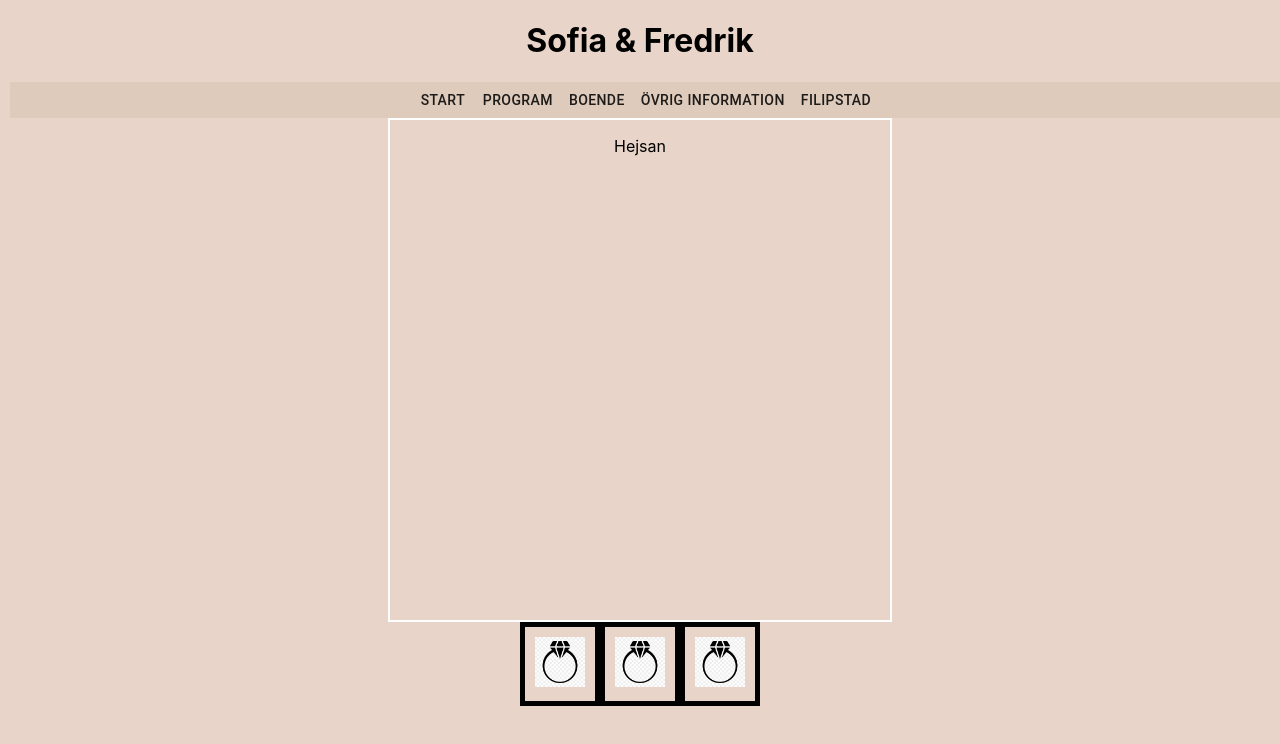
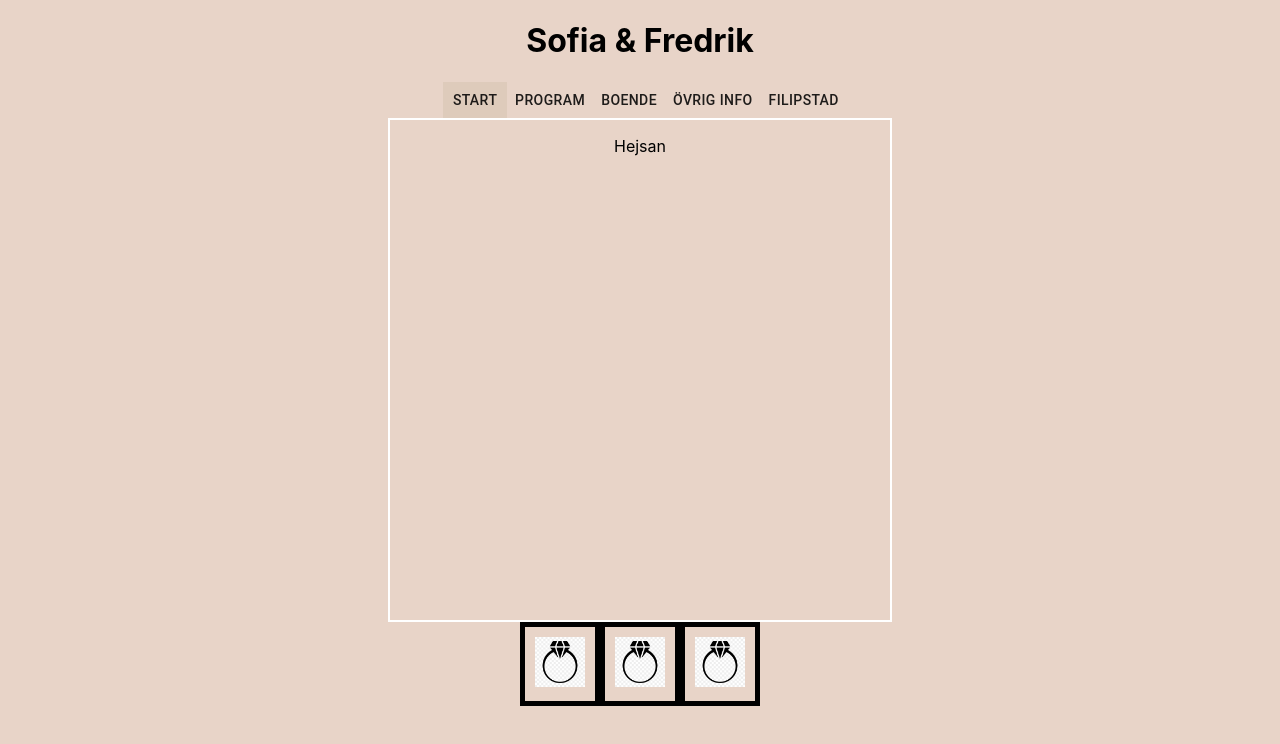
Before and after one commit to cflhammar/cflhammar.github.io, a React (Create React App) app: page / in a window 1280 px wide. Shown: the top 744 px of the page. Built offline with nearby package versions, Linux system fonts and the light colour scheme.

Commit message:
change bg-color on selected menu

```diff
--- a/public/index.html
+++ b/public/index.html
@@ -9,7 +9,7 @@
       name="description"
       content="Web site created using create-react-app"
     />
-    <link rel="apple-touch-icon" href="%PUBLIC_URL%/src/components/Footer/ring.png" />
+    <link rel="apple-touch-icon" href="%PUBLIC_URL%/ring.png" />
     <!--
       manifest.json provides metadata used when your web app is installed on a
       user's mobile device or desktop. See https://developers.google.com/web/fundamentals/web-app-manifest/
--- a/src/components/Header/Header.css
+++ b/src/components/Header/Header.css
@@ -8,8 +8,8 @@
 }
 
 .navBar {
-    background-color: rgb(222, 203, 187);
     margin-left: 10px;
+    display: inline-flex;
 }
 
 button {
@@ -17,3 +17,12 @@ button {
     margin-left: 10px;
     margin-right: 10px;
 }
+
+.selected {
+    background-color: rgb(222, 203, 187);
+    text-decoration: none;
+}
+
+.unselected {
+    text-decoration: none;
+}
--- a/src/components/Header/Header.tsx
+++ b/src/components/Header/Header.tsx
@@ -20,22 +20,31 @@ const Header : FC<PageIdInterface> = ({pageId, setPageId}) => {
                 <h1>Sofia & Fredrik</h1>
             </Link>
             <div className="navBar">
-                <Link to="/" style={ pageId != 0 ? {  textDecoration: "none" } : {}}>
+                <div className={ pageId == 0 ? "selected" : "unselected"}>
+                    <Link to="/" >
                         <Button onClick={() => onClick(0)} variant="text">Start</Button>
                     </Link>
-                <Link to="/program" style={ pageId != 1 ? {  textDecoration: "none" } : {}}>
+                </div>
+                <div className={ pageId == 1 ? "selected" : "unselected"}>
+                    <Link to="/program" >
                         <Button onClick={() => onClick(1)} variant="text">Program</Button>
                     </Link>
-                <Link to="/boende" style={ pageId != 2 ? {  textDecoration: "none" } : {}}>
+                </div>
+                <div className={ pageId == 2 ? "selected" : "unselected"}>
+                    <Link to="/boende" >
                         <Button onClick={() => onClick(2)} variant="text">Boende</Button>
                     </Link>
-                <Link to="/ovrig-info" style={ pageId != 3 ? {  textDecoration: "none" } : {}}>
-                    <Button onClick={() => onClick(3)} variant="text">Övrig information</Button>
+                </div>
+                <div className={ pageId == 3 ? "selected" : "unselected"}>
+                    <Link to="/ovrig-info" >
+                        <Button onClick={() => onClick(3)} variant="text">Övrig info</Button>
                     </Link>
-                <Link to="/filipstad" style={ pageId != 4 ? {  textDecoration: "none" } : {}}>
+                </div>
+                <div className={ pageId == 4 ? "selected" : "unselected"}>
+                    <Link to="/filipstad" >
                         <Button onClick={() => onClick(4)} variant="text">Filipstad</Button>
                     </Link>
-
+                </div>
             </div>
         </div>
     );
```
Lines whose indentation alone changed are shown as unchanged.
